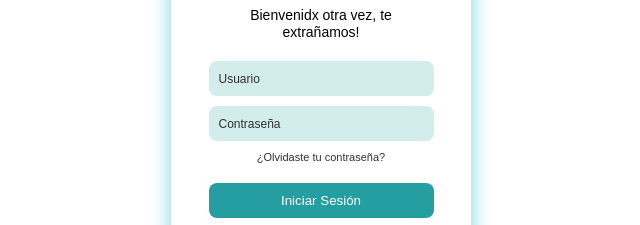
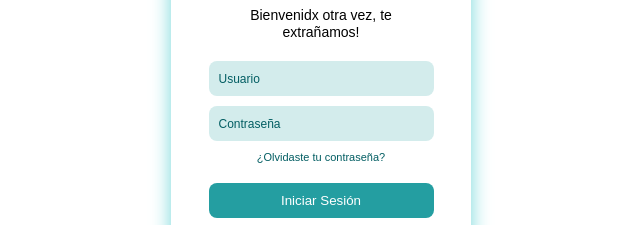
Before and after one commit to micacodazzi/login-landing, a plain HTML site: page index.html in a window 1280 px wide. Shown: the part 321-546 px from the top of the page, 319-959 px from the left. Drawn offline with Linux system fonts and the light colour scheme.

Commit message:
cambiar color placeholder

```diff
--- a/style.css
+++ b/style.css
@@ -92,7 +92,7 @@ h1{
 }
 
 #lostpassword{
-    color: #333333;
+    color: #035E63;
     font-size: 11px;
     font-family: 'Poppins', sans-serif;
     font-weight: 500;
@@ -101,7 +101,7 @@ h1{
 }
 
 ::placeholder {
-    color: #333333;
+    color: #035E63;
     font-size: 12px;
     font-family: 'Poppins', sans-serif;
     font-weight: 300;
@@ -152,6 +152,6 @@ button:hover {
 
 input:focus {
     outline: none !important;
-    color:#035E63
+    color:#035E63;
 
 }
```
Also changed, not shown: assets/lineaseparadora-03.svg (added).
